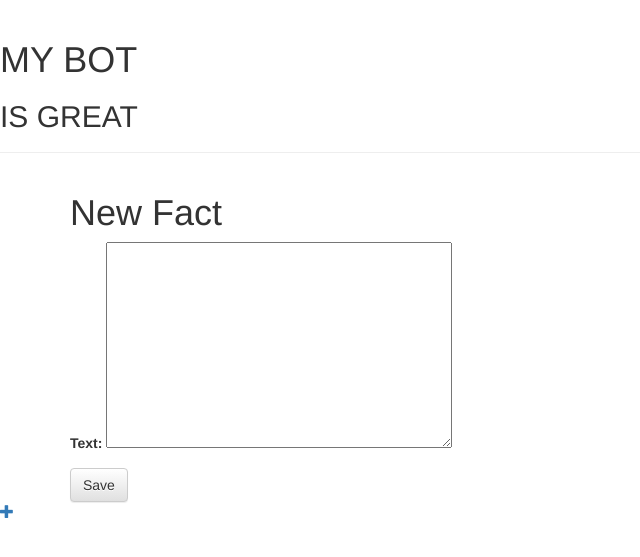
After one commit to Cloudxtreme/learningBot-1, a Django app: page /fact/new/ in a window 1280 px wide. The commit adds this page. Shown: the top 557 px of the page, without its empty margins (0-640 px from the left). Run offline with Django 3.2, Linux system fonts and the light colour scheme; some libraries are stand-ins or nearby versions.

Commit message:
add fact_new route, add fact_edit.html

```diff
--- a/fact_bot_portal/templates/fact_bot_portal/base.html
+++ b/fact_bot_portal/templates/fact_bot_portal/base.html
@@ -12,24 +12,25 @@
 <body>
   <div>
 
-    <header>
-      <a href="/"></a>
-    </header>
 
-    <div>
-      <h1>MY BOT</h1>
-      <h2>IS GREAT</h2>
+    <div class="page-header">
+      <div>
+        <h1>MY BOT</h1>
+        <h2>IS GREAT</h2>
+      </div>
     </div>
 
-    {% block content %}
-    {% endblock %}
-
-    <div>
-      <input type="text">
+    <div class="content container">
+      <div class="row">
+        <div class="col-md-8">
+          {% block content %}
+          {% endblock %}
+        </div>
+      </div>
     </div>
 
     <footer>
-
+      <a href="{% url 'fact_new' %}" class="top-menu"><span class="glyphicon glyphicon-plus"></span></a>
     </footer>
 
   </div>
--- /dev/null
+++ b/fact_bot_portal/templates/fact_bot_portal/fact_edit.html
@@ -0,0 +1,9 @@
+{% extends 'fact_bot_portal/base.html' %}
+
+{% block content %}
+    <h1>New Fact</h1>
+    <form method="POST" class="post-form">{% csrf_token %}
+        {{ form.as_p }}
+        <button type="submit" class="save btn btn-default">Save</button>
+    </form>
+{% endblock %}
--- a/fact_bot_portal/urls.py
+++ b/fact_bot_portal/urls.py
@@ -3,4 +3,5 @@ from . import views
 
 urlpatterns = [
     url(r'^$', views.fact_show, name='fact_show'),
+    url(r'^fact/new/$', views.fact_new, name='fact_new'),
 ]
--- a/fact_bot_portal/views.py
+++ b/fact_bot_portal/views.py
@@ -1,6 +1,19 @@
 from django.shortcuts import render
 from .models import Fact
+from .forms import FactForm
+from django.shortcuts import redirect
 # Create your views here.
 def fact_show(request):
     facts = Fact.objects.all()
     return render(request, 'fact_bot_portal/fact_show.html', {'facts': facts})
+
+def fact_new(request):
+    if request.method == "POST":
+        form = FactForm(request.POST)
+        if form.is_valid():
+            fact = form.save(commit=False)
+            fact.save()
+            return redirect('')
+    else:
+        form = FactForm()
+    return render(request, 'fact_bot_portal/fact_edit.html', {'form': form})
```
Also changed, not shown: db.sqlite3.
